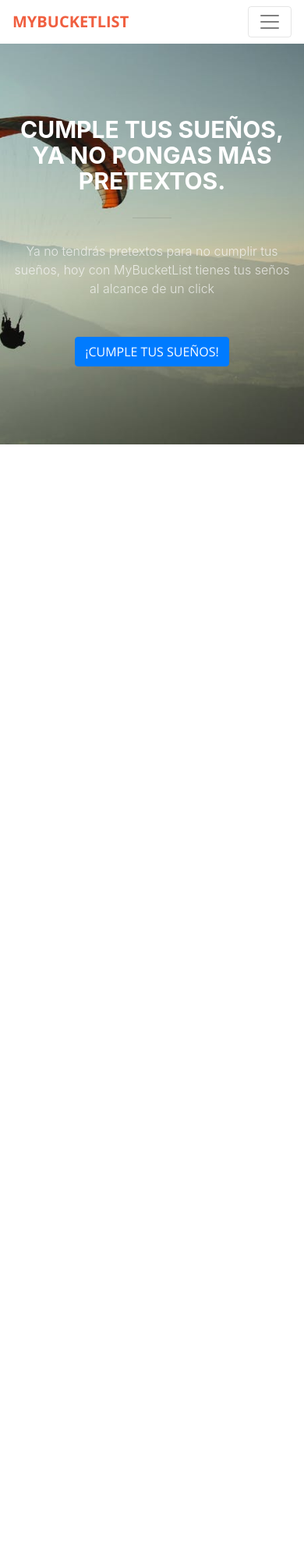
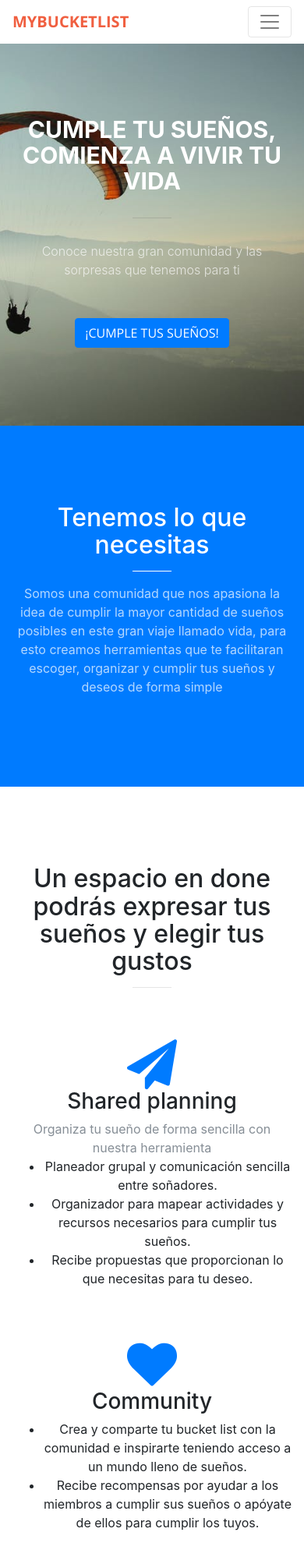
Before and after one commit to margotduek/marcos_farji, a website with bundled scripts: page index.html in a window 390 px wide. Shown: the top 1997 px of the page at 78% size. Before the commit the page ends 844 px from the top, so only its background shows below. Built offline with nearby package versions, Linux system fonts and the light colour scheme.

Commit message:
modificaciones

```diff
--- a/index.html
+++ b/index.html
@@ -59,22 +59,25 @@
     <header class="masthead">
       <div class="header-content">
         <div class="header-content-inner">
-          <h1 id="homeHeading">Cumple tus sueños, ya no pongas más pretextos.</h1>
+          <h1 id="homeHeading">cumple tu sueños, comienza a vivir tu vida</h1>
           <hr>
-          <p>Ya no tendrás pretextos para no cumplir tus sueños, hoy con MyBucketList tienes tus seños al alcance de un click </p>
+          <p>Conoce nuestra gran comunidad y las sorpresas que tenemos para ti</p>
           <a class="btn btn-primary btn-xl js-scroll-trigger" href="https://www.facebook.com/My-bucket-list-495266050853977/">¡Cumple tus sueños!</a>
         </div>
       </div>
     </header>
-<!--
+
     <section class="bg-primary" id="about">
       <div class="container">
         <div class="row">
           <div class="col-lg-8 mx-auto text-center">
-            <h2 class="section-heading text-white">We've got what you need!</h2>
+            <h2 class="section-heading text-white">Tenemos lo que necesitas </h2>
             <hr class="light">
-            <p class="text-faded">Start Bootstrap has everything you need to get your new website up and running in no time! All of the templates and themes on Start Bootstrap are open source, free to download, and easy to use. No strings attached!</p>
-            <a class="btn btn-default btn-xl js-scroll-trigger" href="#services">Get Started!</a>
+            <p class="text-faded">
+              Somos una comunidad que nos apasiona la idea de cumplir la mayor cantidad de sueños
+              posibles en este gran viaje llamado vida, para esto creamos herramientas que te
+              facilitaran escoger, organizar y cumplir tus sueños y deseos de forma simple
+            </p>
           </div>
         </div>
       </div>
@@ -84,46 +87,40 @@
       <div class="container">
         <div class="row">
           <div class="col-lg-12 text-center">
-            <h2 class="section-heading">At Your Service</h2>
+            <h2 class="section-heading">Un espacio en done podrás expresar tus sueños y elegir tus gustos</h2>
             <hr class="primary">
           </div>
         </div>
       </div>
       <div class="container">
         <div class="row">
-          <div class="col-lg-3 col-md-6 text-center">
+          <div class="col-lg-6 col-md-6 text-center">
             <div class="service-box">
-              <i class="fa fa-4x fa-diamond text-primary sr-icons"></i>
-              <h3>Sturdy Templates</h3>
-              <p class="text-muted">Our templates are updated regularly so they don't break.</p>
+              <i class="fa fa-4x fa-paper-plane text-primary sr-icons"></i>
+              <h3>Shared planning</h3>
+              <p class="text-muted">Organiza tu sueño de forma sencilla con nuestra herramienta</p>
+              <ul>
+                <li>Planeador grupal y comunicación sencilla entre soñadores.</li>
+                <li>Organizador para mapear actividades y recursos necesarios para cumplir tus sueños.</li>
+                <li>Recibe propuestas que proporcionan lo que necesitas para tu deseo.</li>
+              </ul>
             </div>
           </div>
-          <div class="col-lg-3 col-md-6 text-center">
-            <div class="service-box">
-              <i class="fa fa-4x fa-paper-plane text-primary sr-icons"></i>
-              <h3>Ready to Ship</h3>
-              <p class="text-muted">You can use this theme as is, or you can make changes!</p>
-            </div>
-          </div>
-          <div class="col-lg-3 col-md-6 text-center">
-            <div class="service-box">
-              <i class="fa fa-4x fa-newspaper-o text-primary sr-icons"></i>
-              <h3>Up to Date</h3>
-              <p class="text-muted">We update dependencies to keep things fresh.</p>
-            </div>
-          </div>
-          <div class="col-lg-3 col-md-6 text-center">
+          <div class="col-lg-6 col-md-6 text-center">
             <div class="service-box">
               <i class="fa fa-4x fa-heart text-primary sr-icons"></i>
-              <h3>Made with Love</h3>
-              <p class="text-muted">You have to make your websites with love these days!</p>
+              <h3>Community</h3>
+              <ul>
+                <li>Crea y comparte tu bucket list con la comunidad e inspirarte teniendo acceso a un mundo lleno de sueños.</li>
+                <li>Recibe recompensas por ayudar a los miembros a cumplir sus sueños o apóyate de ellos para cumplir los tuyos.</li>
+              </ul>
             </div>
           </div>
         </div>
       </div>
     </section>
 
-    <section class="p-0" id="portfolio">
+    <!-- <section class="p-0" id="portfolio">
       <div class="container-fluid">
         <div class="row no-gutter popup-gallery">
           <div class="col-lg-4 col-sm-6">
@@ -218,12 +215,12 @@
           </div>
         </div>
       </div>
-    </section>
+    </section> -->
 
     <div class="call-to-action bg-dark">
       <div class="container text-center">
-        <h2>Free Download at Start Bootstrap!</h2>
-        <a class="btn btn-default btn-xl sr-button" href="http://startbootstrap.com/template-overviews/creative/">Download Now!</a>
+        <h2>“El mundo pertenece a quien se atreve” – Charles Chaplin</h2>
+        <a class="btn btn-default btn-xl sr-button" href="https://www.facebook.com/My-bucket-list-495266050853977/">¡Unete!</a>
       </div>
     </div>
 
@@ -231,26 +228,21 @@
       <div class="container">
         <div class="row">
           <div class="col-lg-8 mx-auto text-center">
-            <h2 class="section-heading">Let's Get In Touch!</h2>
+            <h2 class="section-heading">¡Ponte en contacto con nosotros!</h2>
             <hr class="primary">
-            <p>Ready to start your next project with us? That's great! Give us a call or send us an email and we will get back to you as soon as possible!</p>
           </div>
         </div>
         <div class="row">
-          <div class="col-lg-4 ml-auto text-center">
-            <i class="fa fa-phone fa-3x sr-contact"></i>
-            <p>123-456-6789</p>
-          </div>
           <div class="col-lg-4 mr-auto text-center">
             <i class="fa fa-envelope-o fa-3x sr-contact"></i>
             <p>
-              <a href="mailto:your-email@your-domain.com">feedback@startbootstrap.com</a>
+              <a href="mailto:your-email@your-domain.com">listadedeseosmbl@gmail.com</a>
             </p>
           </div>
         </div>
       </div>
     </section>
-  -->
+
 
     <!-- Bootstrap core JavaScript -->
     <script src="vendor/jquery/jquery.min.js"></script>
```
